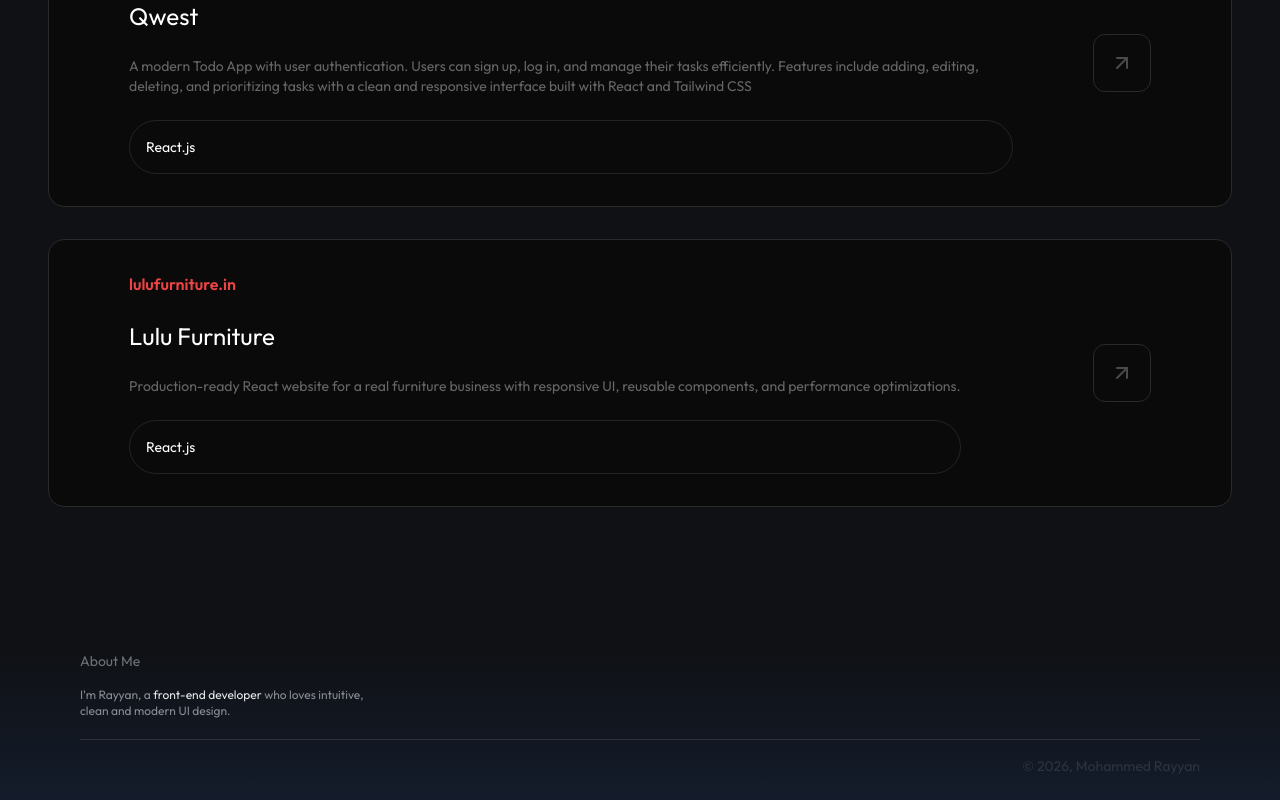
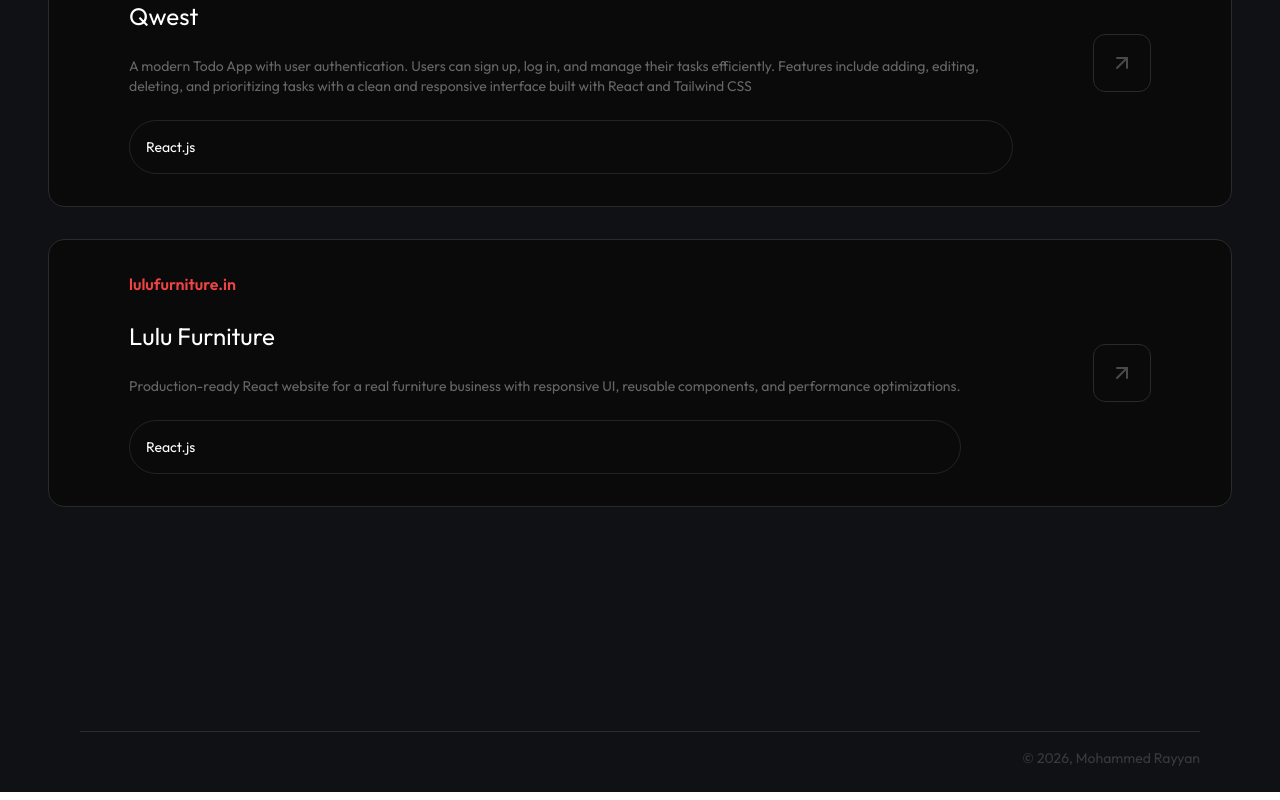
Before and after one commit to mohammedrayyan-dev/mohammedrayyandev, a React (Vite) app: page / in a window 1280 px wide. Shown: the part 1936-2736 px from the top of the page. Built offline with nearby package versions, Linux system fonts and the light colour scheme.

Commit message:
ui: re-design footer

```diff
--- a/src/components/Footer.jsx
+++ b/src/components/Footer.jsx
@@ -1,23 +1,13 @@
 
 const Footer = () => {
   return (
-    <div className="bg-gradient-to-b from-transparent to-[#141C2B] px-5 md:px-6 lg:px-20">
+    <div className="px-5 md:px-6 lg:px-20 mt-20">
 
         <div className="max-w-7xl mx-auto">
 
-        <div className="flex flex-col gap-4 pb-[20px]">
-            <h1 className="text-[#CBD1D880] text-xs md:text-sm">
-                About Me
-            </h1>
-            <p className="text-[#E6E8EB90] text-xs md:text-md">
-                I'm Rayyan, a <span className="text-[#E6E8EB]">front-end developer</span> who loves intuitive, <br/>
-                clean and modern UI design.
-            </p>
-        </div>
-
         <div className="border-t border-[#E6E8EB20] pb-4" />
 
-            <p className="text-[#E6E8EB20] text-right text-xs lg:text-sm pb-6">
+            <p className="text-[#3a3a3a] text-right text-xs lg:text-sm pb-6">
                 © 2026, Mohammed Rayyan
             </p>
 
```
